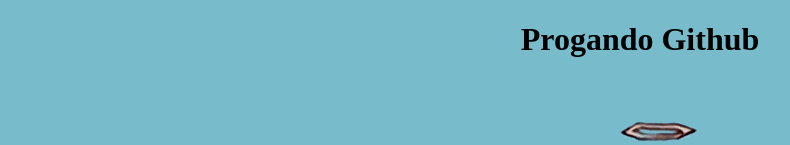
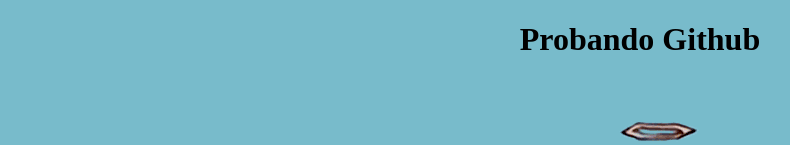
Before and after one commit to joanmr87/HerramientasDesarrollo, a plain HTML site: page index.html in a window 1280 px wide. Shown: the top 145 px of the page, without its empty margins (0-790 px from the left). Drawn offline with Linux system fonts and the light colour scheme.

Commit message:
cambio titulo en body de HTML

```diff
--- a/index.html
+++ b/index.html
@@ -8,7 +8,7 @@
 </head>
 
 <body>
-    <h1>Progando Github</h1>
+    <h1>Probando Github</h1>
     <img src="jebus.gif" alt="Jebus bailando" />
     <br>
     <button id="boton-saludar">Saluda a Jebus</button>
```
